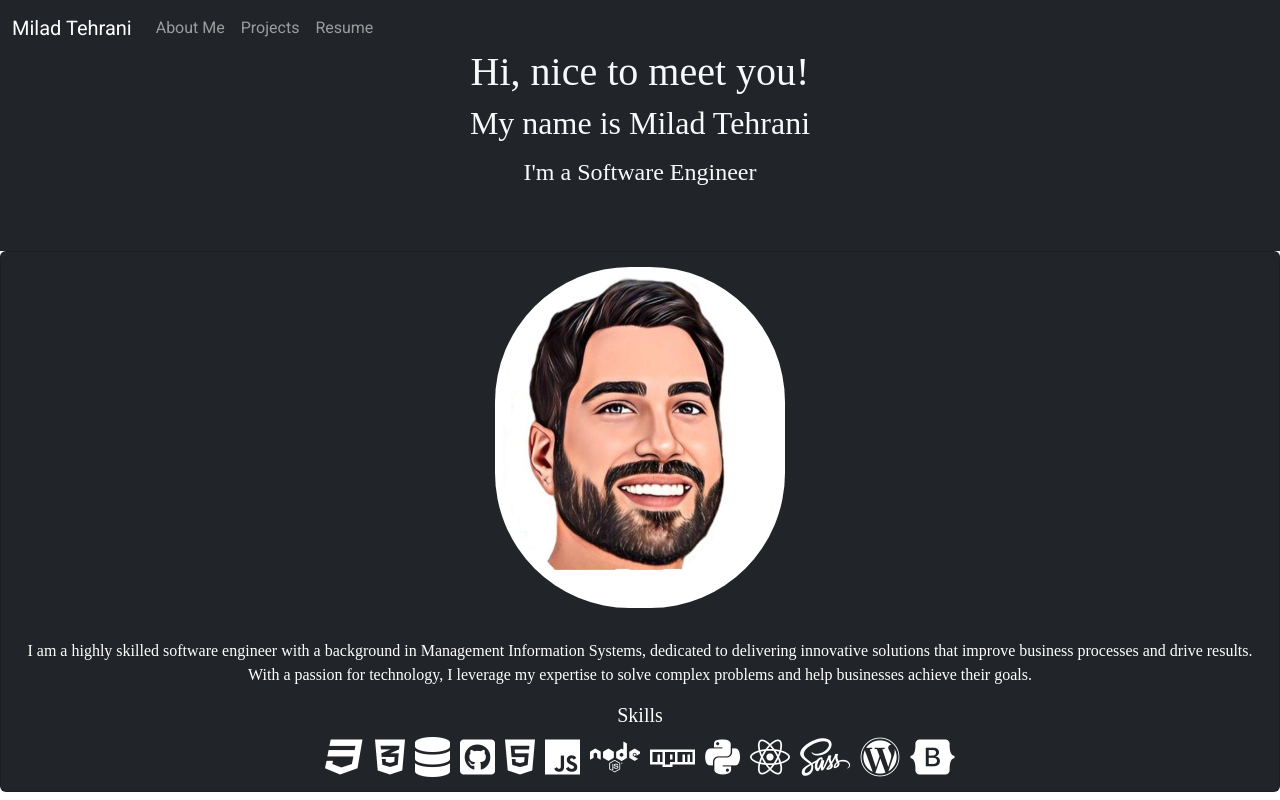
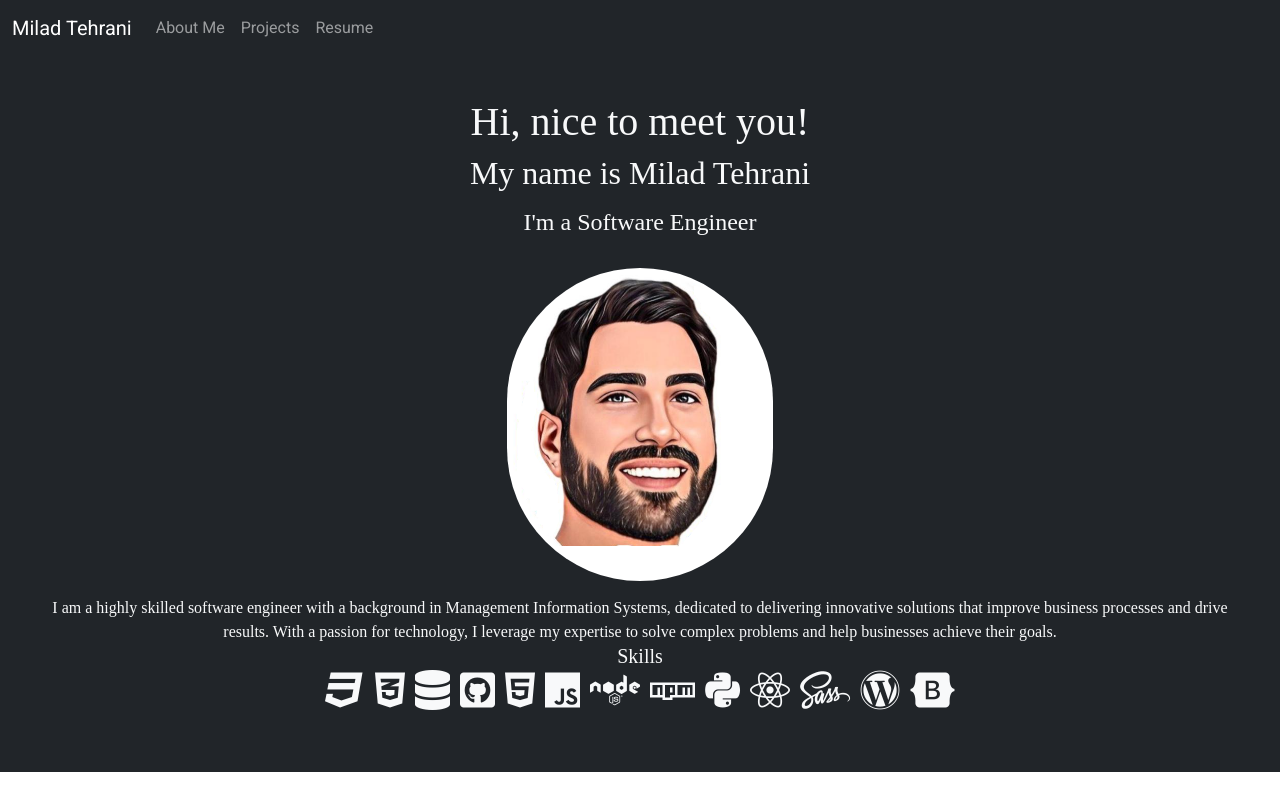
Before and after one commit to tehranimilad/Portfolio.v3, a React (Create React App) app in the folder frontend/: page / in a window 1280 px wide. Shown: the top 800 px of the page. Built offline with nearby package versions, Linux system fonts and the light colour scheme.

Commit message:
updated layout of homepage

```diff
--- a/frontend/src/pages/HomePage/index.css
+++ b/frontend/src/pages/HomePage/index.css
@@ -12,6 +12,7 @@
 .homePageDiv {
     height: 100vh;
     background-size: cover;
+    margin-top: 50px;
 }
 
 .navTop  {
--- a/frontend/src/pages/HomePage/index.js
+++ b/frontend/src/pages/HomePage/index.js
@@ -12,9 +12,7 @@ return (
     <h1 className='mb-6'>Hi, nice to meet you!</h1>
     <h2 className='mb-3'>My name is Milad Tehrani</h2>
     <h4 className='mb-3'>I'm a Software Engineer</h4>
-    </div>
     <div class="text-center">
-        <MDBCard background='dark' className='text-white'>
         <MDBCardImage position='top' className="avatar" src={headshot}></MDBCardImage>
           <MDBCardBody>
             I am a highly skilled software engineer with a background in Management Information Systems, dedicated to delivering innovative solutions that improve business processes and drive results. With a passion for technology, I leverage my expertise to solve complex problems and help businesses achieve their goals.
@@ -25,8 +23,8 @@ return (
           <h1>
           <MDBIcon fab icon="css3" /> <MDBIcon fab icon="css3-alt" /> <MDBIcon fas icon="database" /> <MDBIcon fab icon="github-square" /> <MDBIcon fab icon="html5" /> <MDBIcon fab icon="js" /> <MDBIcon fab icon="node" /> <MDBIcon fab icon="npm" /> <MDBIcon fab icon="python" /> <MDBIcon fab icon="react" /> <MDBIcon fab icon="sass" /> <MDBIcon fab icon="wordpress" /> <MDBIcon fab icon="bootstrap" />
           </h1>
-        </MDBCard>
         </div>
+    </div>
     </div>
     </div>
 
```
